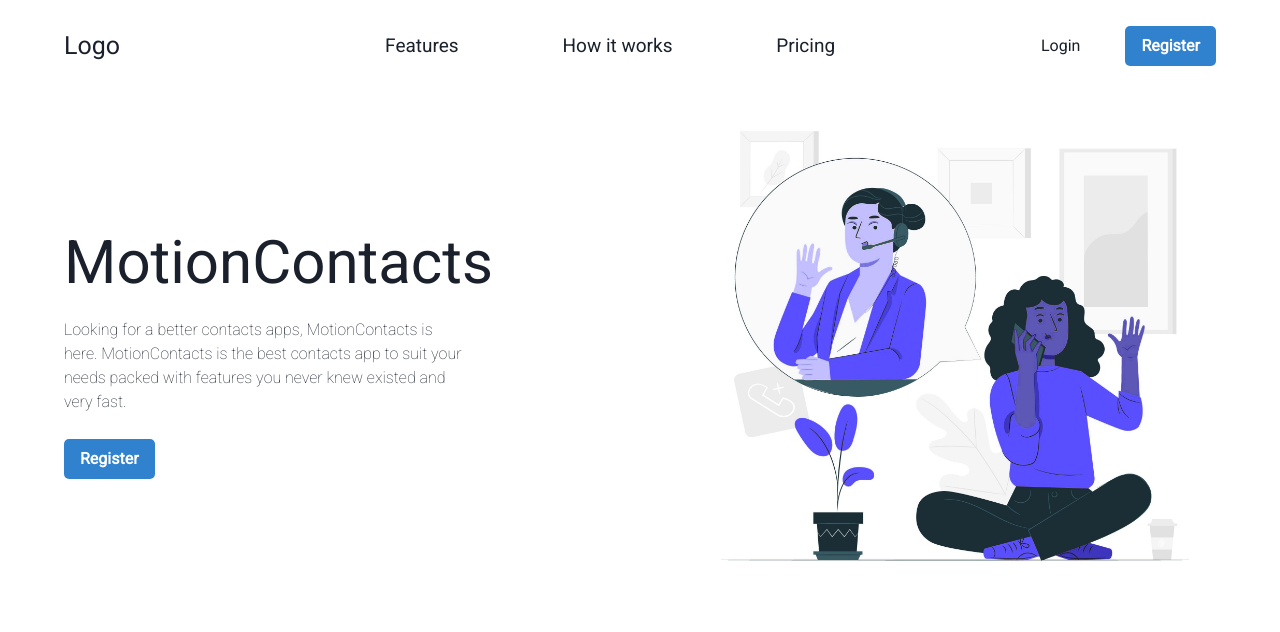
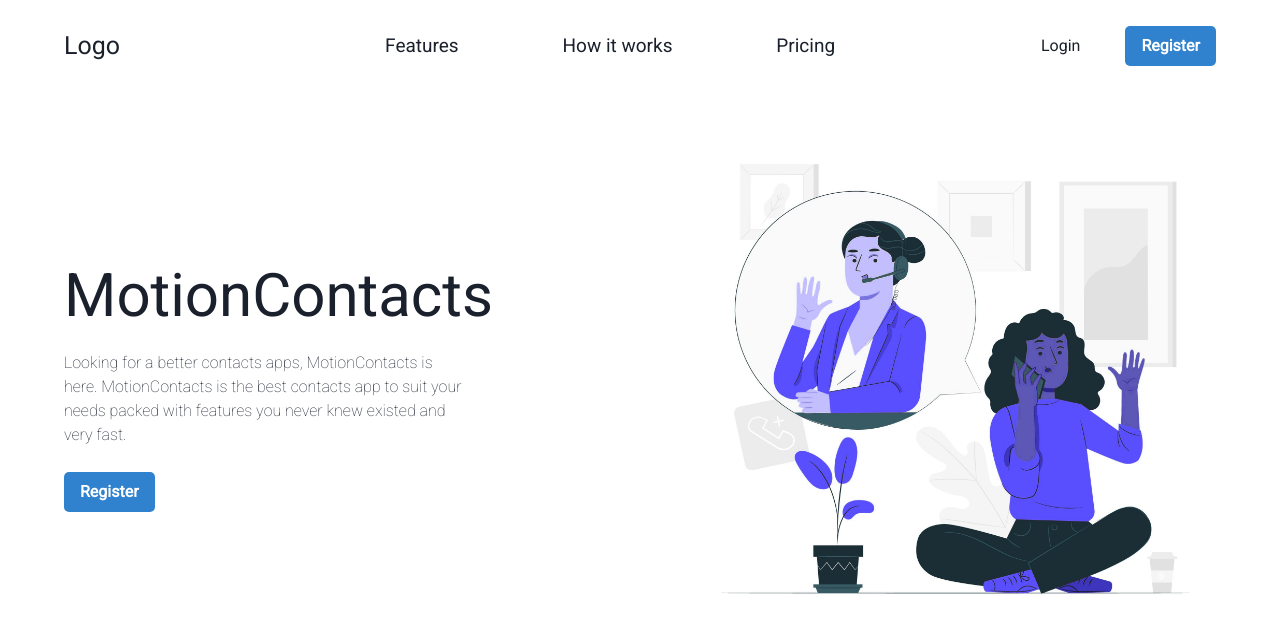
Before and after one commit to davidarogunre/MotionContacts, a React (Create React App) app in the folder frontend/: page / in a window 1280 px wide. Shown: the top 632 px of the page. Built offline with nearby package versions, Linux system fonts and the light colour scheme.

Commit message:
made home section of landing page

```diff
--- a/frontend/src/components/Home/Intro.tsx
+++ b/frontend/src/components/Home/Intro.tsx
@@ -6,7 +6,7 @@ import '@fontsource/roboto/100.css'
 
 function Intro() {
   return (
-    <Flex padding="0" width="90%" margin="17px auto 0 auto" height="500px" alignItems="center">
+    <Flex padding="0" width="90%" margin="50px auto 0 auto" height="500px" alignItems="center">
         <Box backgroundColor="white" width="50%" height="250px" fontFamily="Roboto" fontWeight="400">
           <Box fontSize={{base:"40px", md:"50px", xl:"60px"}} id="header">
             MotionContacts
```
